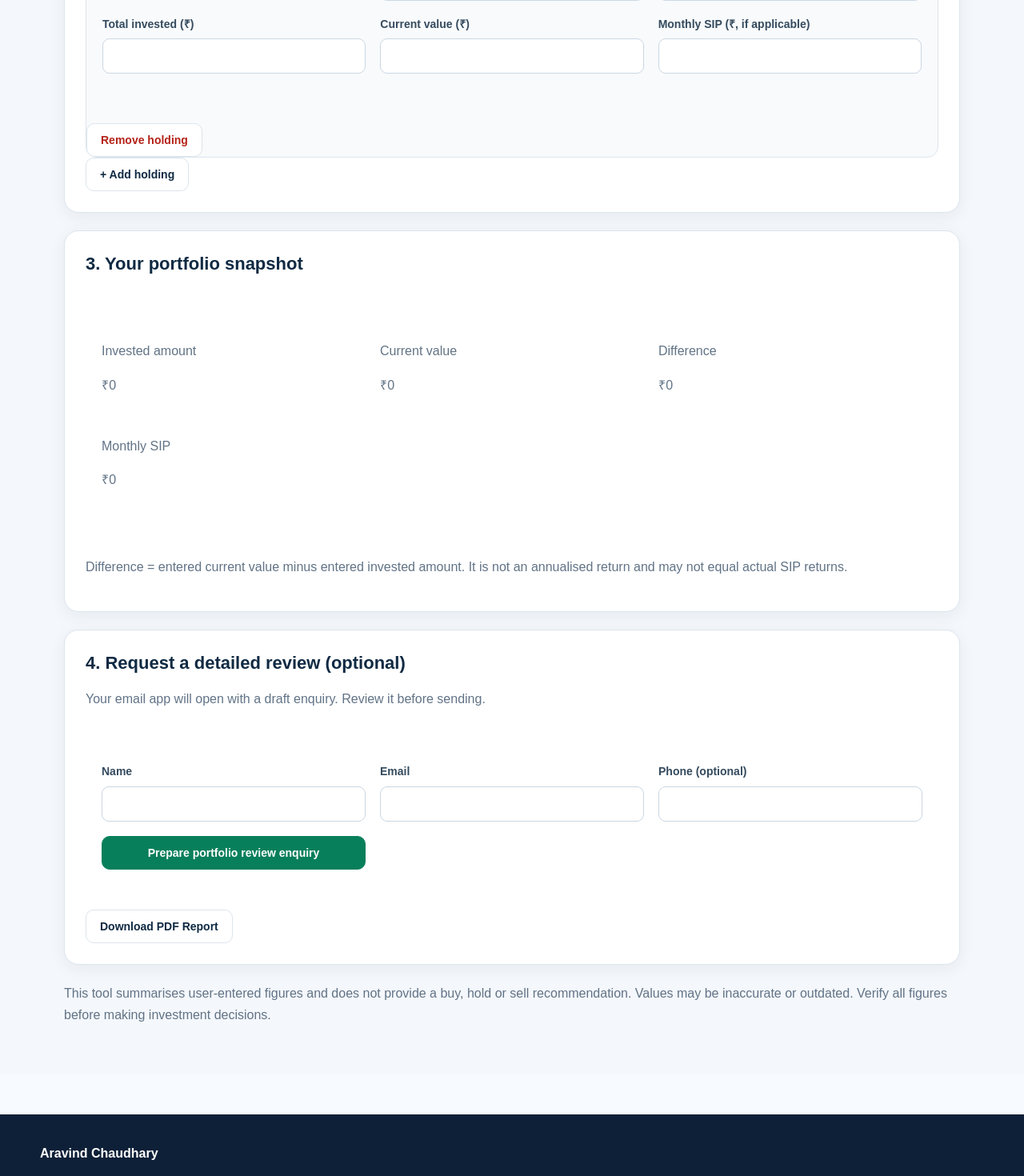
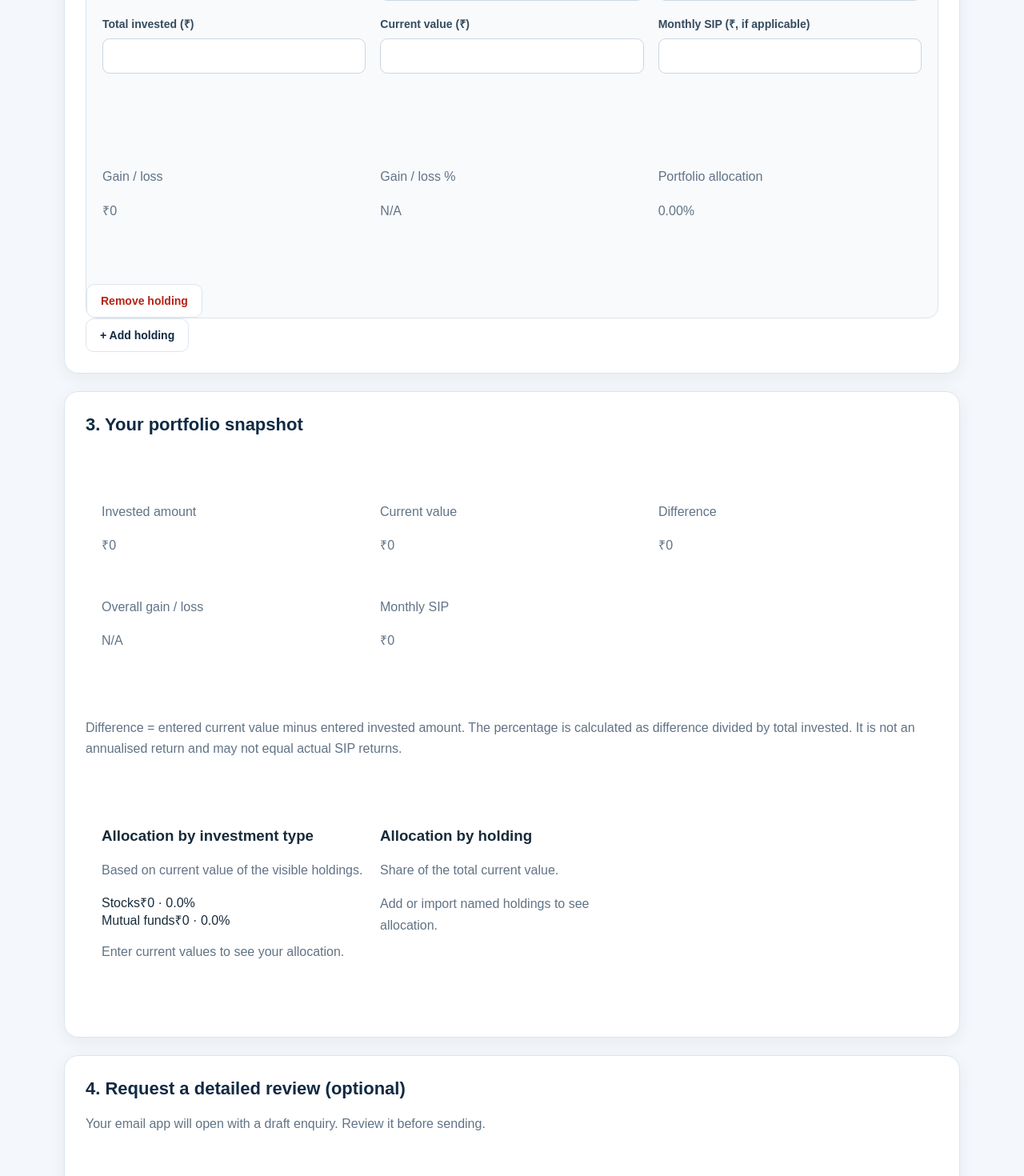
Before and after one commit to Aravind100/aravind-financial-expert, a Next.js app: page /portfolio-review in a window 1280 px wide. Shown: the part 939-2409 px from the top of the page at 80% size. Built offline with nearby package versions, Linux system fonts and the light colour scheme.

Commit message:
Add profit/loss percentage calculations and PDF updates

```diff
--- a/app/portfolio-review/page.tsx
+++ b/app/portfolio-review/page.tsx
@@ -32,6 +32,12 @@ const money = (value: number) =>
     currency: "INR",
     maximumFractionDigits: 0,
   }).format(value);
+
+const percentage = (value: number) =>
+  `${value >= 0 ? "+" : ""}${value.toFixed(2)}%`;
+
+const profitLossPercent = (currentValue: number, invested: number) =>
+  invested > 0 ? ((currentValue - invested) / invested) * 100 : null;
 
 function normalizeHeader(value: string) {
   return value.toLowerCase().trim().replace(/[^a-z0-9]/g, "");
@@ -147,6 +153,25 @@ export default function PortfolioReviewPage() {
     const sip = visible.reduce((sum, h) => sum + h.sipAmount, 0);
     return { invested, current, profit: current - invested, sip };
   }, [visible]);
+
+  const allocation = useMemo(() => {
+    const stocks = visible
+      .filter((h) => h.type === "stock")
+      .reduce((sum, h) => sum + h.currentValue, 0);
+    const mutualFunds = visible
+      .filter((h) => h.type === "mutual-fund")
+      .reduce((sum, h) => sum + h.currentValue, 0);
+    return {
+      stocks,
+      mutualFunds,
+      total: stocks + mutualFunds,
+      stockPercent: stocks + mutualFunds > 0 ? (stocks / (stocks + mutualFunds)) * 100 : 0,
+      mutualFundPercent: stocks + mutualFunds > 0 ? (mutualFunds / (stocks + mutualFunds)) * 100 : 0,
+    };
+  }, [visible]);
+
+  const totalProfitPercent =
+    totals.invested > 0 ? (totals.profit / totals.invested) * 100 : null;
 
   function updateHolding(id: string, field: keyof Holding, value: string) {
     setHoldings((old) =>
@@ -292,13 +317,10 @@ export default function PortfolioReviewPage() {
   async function downloadPDFReport() {
     const { jsPDF } = await import("jspdf");
     const doc = new jsPDF();
-
-    // jsPDF's default Helvetica font may not display the ₹ symbol correctly.
-    // Use INR text in the PDF while keeping the website's currency formatting unchanged.
     const pdfMoney = (value: number) =>
-      `INR ${new Intl.NumberFormat("en-IN", {
-        maximumFractionDigits: 0,
-      }).format(value)}`;
+      `INR ${new Intl.NumberFormat("en-IN", { maximumFractionDigits: 0 }).format(value)}`;
+    const pdfPercent = (value: number | null) =>
+      value === null ? "N/A (no invested amount)" : percentage(value);
 
     const reportDate = new Date().toLocaleDateString("en-IN");
     const reportHoldings = visible.filter((h) => h.name.trim());
@@ -328,6 +350,7 @@ export default function PortfolioReviewPage() {
     doc.setFont("helvetica", "normal");
     writeLine("Stock / SIP Portfolio Review", 13);
     writeLine(`Report date: ${reportDate}`, 10);
+    writeLine("Contact: +91 91733 34069 | aravindchaudhary90@gmail.com", 9);
     y += 4;
 
     doc.setFont("helvetica", "bold");
@@ -336,8 +359,30 @@ export default function PortfolioReviewPage() {
     writeLine(`Total invested: ${pdfMoney(totals.invested)}`);
     writeLine(`Current value: ${pdfMoney(totals.current)}`);
     writeLine(`Difference: ${pdfMoney(totals.profit)}`);
+    writeLine(`Overall gain / loss: ${pdfPercent(totalProfitPercent)}`);
     writeLine(`Monthly SIP: ${pdfMoney(totals.sip)}`);
-    y += 5;
+    y += 4;
+
+    doc.setFont("helvetica", "bold");
+    writeLine("PORTFOLIO ALLOCATION (BY CURRENT VALUE)", 11);
+    doc.setFont("helvetica", "normal");
+    writeLine(`Stocks: ${pdfMoney(allocation.stocks)} (${allocation.stockPercent.toFixed(2)}%)`);
+    writeLine(`Mutual funds: ${pdfMoney(allocation.mutualFunds)} (${allocation.mutualFundPercent.toFixed(2)}%)`);
+    const barX = left;
+    const barY = y + 1;
+    const barW = pageWidth - left * 2;
+    const barH = 5;
+    if (allocation.total > 0) {
+      const stockW = barW * allocation.stockPercent / 100;
+      doc.setFillColor(4, 120, 87);
+      doc.rect(barX, barY, stockW, barH, "F");
+      doc.setFillColor(134, 239, 172);
+      doc.rect(barX + stockW, barY, barW - stockW, barH, "F");
+    } else {
+      doc.setDrawColor(160, 160, 160);
+      doc.rect(barX, barY, barW, barH);
+    }
+    y = barY + barH + 7;
 
     doc.setFont("helvetica", "bold");
     writeLine("HOLDINGS", 12);
@@ -358,6 +403,9 @@ export default function PortfolioReviewPage() {
       writeLine(`Invested: ${pdfMoney(h.invested)}`);
       writeLine(`Current value: ${pdfMoney(h.currentValue)}`);
       writeLine(`Difference: ${pdfMoney(h.currentValue - h.invested)}`);
+      writeLine(`Gain / loss: ${pdfPercent(profitLossPercent(h.currentValue, h.invested))}`);
+      const holdingAllocation = totals.current > 0 ? (h.currentValue / totals.current) * 100 : 0;
+      writeLine(`Portfolio allocation: ${holdingAllocation.toFixed(2)}%`);
       writeLine(`Monthly SIP: ${pdfMoney(h.sipAmount)}`);
       y += 3;
     });
@@ -371,8 +419,9 @@ export default function PortfolioReviewPage() {
       "It does not fetch live market prices or provide a buy, hold or sell recommendation."
     );
     writeLine(
-      "The difference shown is current value minus invested amount. " +
-      "It is not an annualised return and may not represent actual SIP performance."
+      "Gain/loss percentage is the difference divided by the entered invested amount. " +
+      "It is not an annualised return and may not represent actual SIP performance. " +
+      "Allocation percentages use entered current values and may change as values change."
     );
     writeLine(
       "Please verify all figures and consult an appropriately qualified financial professional if needed."
@@ -603,6 +652,27 @@ export default function PortfolioReviewPage() {
                 </label>
               </div>
 
+              <div className="mt-4 grid gap-3 rounded-lg border bg-white p-3 sm:grid-cols-3">
+                <div>
+                  <p className="text-xs text-gray-500">Gain / loss</p>
+                  <p className={`mt-1 font-semibold ${h.currentValue - h.invested >= 0 ? "text-emerald-700" : "text-red-700"}`}>
+                    {money(h.currentValue - h.invested)}
+                  </p>
+                </div>
+                <div>
+                  <p className="text-xs text-gray-500">Gain / loss %</p>
+                  <p className={`mt-1 font-semibold ${(h.currentValue - h.invested) >= 0 ? "text-emerald-700" : "text-red-700"}`}>
+                    {profitLossPercent(h.currentValue, h.invested) === null ? "N/A" : percentage(profitLossPercent(h.currentValue, h.invested) as number)}
+                  </p>
+                </div>
+                <div>
+                  <p className="text-xs text-gray-500">Portfolio allocation</p>
+                  <p className="mt-1 font-semibold">
+                    {totals.current > 0 ? `${((h.currentValue / totals.current) * 100).toFixed(2)}%` : "0.00%"}
+                  </p>
+                </div>
+              </div>
+
               <button
                 type="button"
                 onClick={() =>
@@ -637,6 +707,7 @@ export default function PortfolioReviewPage() {
             ["Invested amount", money(totals.invested)],
             ["Current value", money(totals.current)],
             ["Difference", money(totals.profit)],
+            ["Overall gain / loss", totalProfitPercent === null ? "N/A" : percentage(totalProfitPercent)],
             ["Monthly SIP", money(totals.sip)],
           ].map(([label, value]) => (
             <div key={label} className="rounded-xl bg-gray-50 p-4">
@@ -647,8 +718,62 @@ export default function PortfolioReviewPage() {
         </div>
         <p className="mt-4 text-sm text-gray-600">
           Difference = entered current value minus entered invested amount.
+          The percentage is calculated as difference divided by total invested.
           It is not an annualised return and may not equal actual SIP returns.
         </p>
+
+        <div className="mt-6 grid gap-5 lg:grid-cols-2">
+          <div className="rounded-xl border p-4">
+            <h3 className="font-semibold">Allocation by investment type</h3>
+            <p className="mt-1 text-sm text-gray-600">Based on current value of the visible holdings.</p>
+            <div className="mt-4 space-y-4">
+              <div>
+                <div className="mb-1 flex items-center justify-between gap-3 text-sm">
+                  <span>Stocks</span>
+                  <span className="font-medium">{money(allocation.stocks)} · {allocation.stockPercent.toFixed(1)}%</span>
+                </div>
+                <div className="h-3 overflow-hidden rounded-full bg-gray-100">
+                  <div className="h-full rounded-full bg-emerald-700" style={{ width: `${allocation.stockPercent}%` }} />
+                </div>
+              </div>
+              <div>
+                <div className="mb-1 flex items-center justify-between gap-3 text-sm">
+                  <span>Mutual funds</span>
+                  <span className="font-medium">{money(allocation.mutualFunds)} · {allocation.mutualFundPercent.toFixed(1)}%</span>
+                </div>
+                <div className="h-3 overflow-hidden rounded-full bg-gray-100">
+                  <div className="h-full rounded-full bg-green-300" style={{ width: `${allocation.mutualFundPercent}%` }} />
+                </div>
+              </div>
+              {allocation.total === 0 && <p className="text-sm text-gray-500">Enter current values to see your allocation.</p>}
+            </div>
+          </div>
+
+          <div className="rounded-xl border p-4">
+            <h3 className="font-semibold">Allocation by holding</h3>
+            <p className="mt-1 text-sm text-gray-600">Share of the total current value.</p>
+            <div className="mt-4 space-y-3">
+              {visible.filter((h) => h.name.trim()).length === 0 ? (
+                <p className="text-sm text-gray-500">Add or import named holdings to see allocation.</p>
+              ) : (
+                visible.filter((h) => h.name.trim()).map((h) => {
+                  const share = totals.current > 0 ? (h.currentValue / totals.current) * 100 : 0;
+                  return (
+                    <div key={`allocation-${h.id}`}>
+                      <div className="mb-1 flex items-center justify-between gap-3 text-sm">
+                        <span className="min-w-0 truncate">{h.name}</span>
+                        <span className="shrink-0 font-medium">{share.toFixed(1)}%</span>
+                      </div>
+                      <div className="h-2 overflow-hidden rounded-full bg-gray-100">
+                        <div className="h-full rounded-full bg-emerald-600" style={{ width: `${share}%` }} />
+                      </div>
+                    </div>
+                  );
+                })
+              )}
+            </div>
+          </div>
+        </div>
       </section>
 
       <section className="rounded-2xl border p-4 sm:p-6">
```
